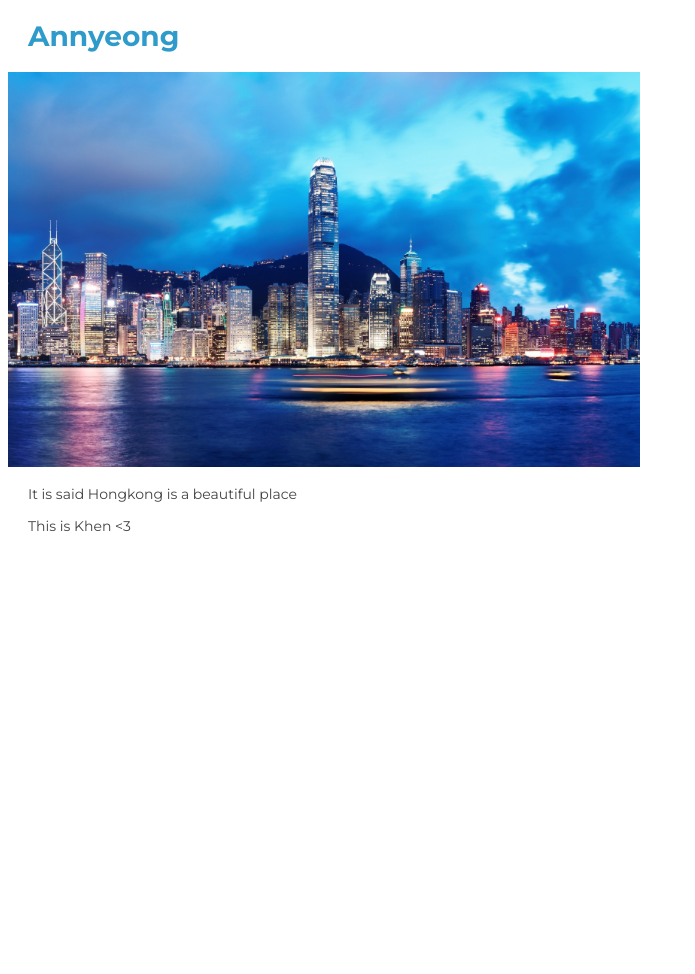
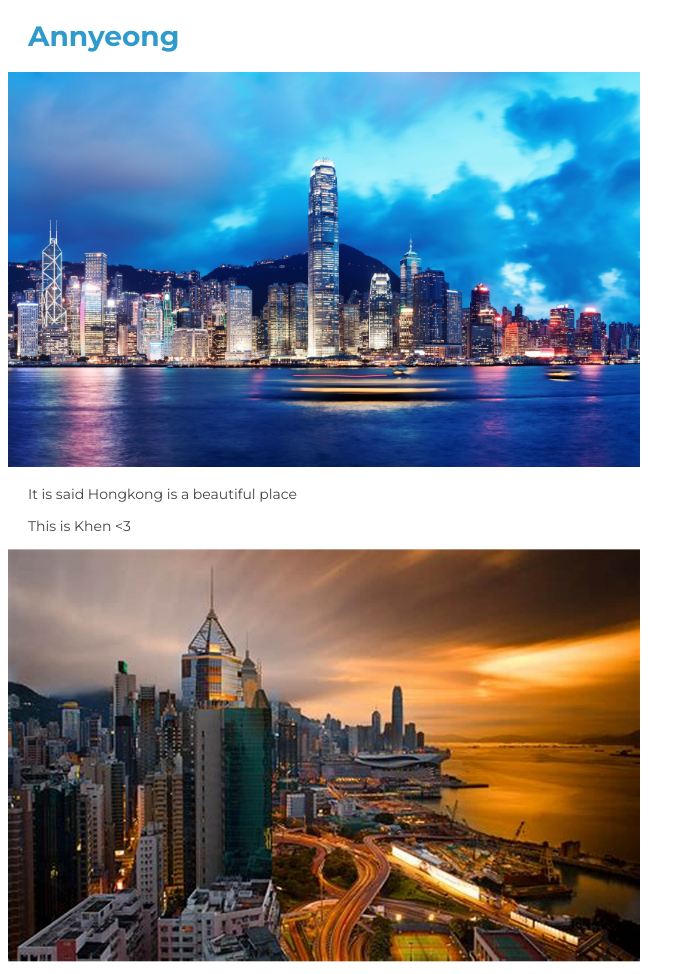
Before and after one commit to Phaylong/annyeong-test-page, a plain HTML site: page index.html in a window 1280 px wide. Shown: the whole page, without its empty margins (0-695 px from the left). Before the commit the page ends 800 px from the top, so only its background shows below. Drawn offline with Linux system fonts and the light colour scheme.

Commit message:
Added hk pics

```diff
--- a/index.html
+++ b/index.html
@@ -9,5 +9,7 @@
         <div><img src="hong.jpg" alt="kaw kaw!" style="width: 50%;max-width: 960px;"></div>
         <p>It is said Hongkong is a beautiful place</p>
         <p>This is Khen &lt;3</p>
+
+        <div><img src="hk.jpg" alt="Heh." style="width: 50%;max-width: 960px;"></div>
     </body>
 </html>
```
Also changed, not shown: hk.jpg (added).
